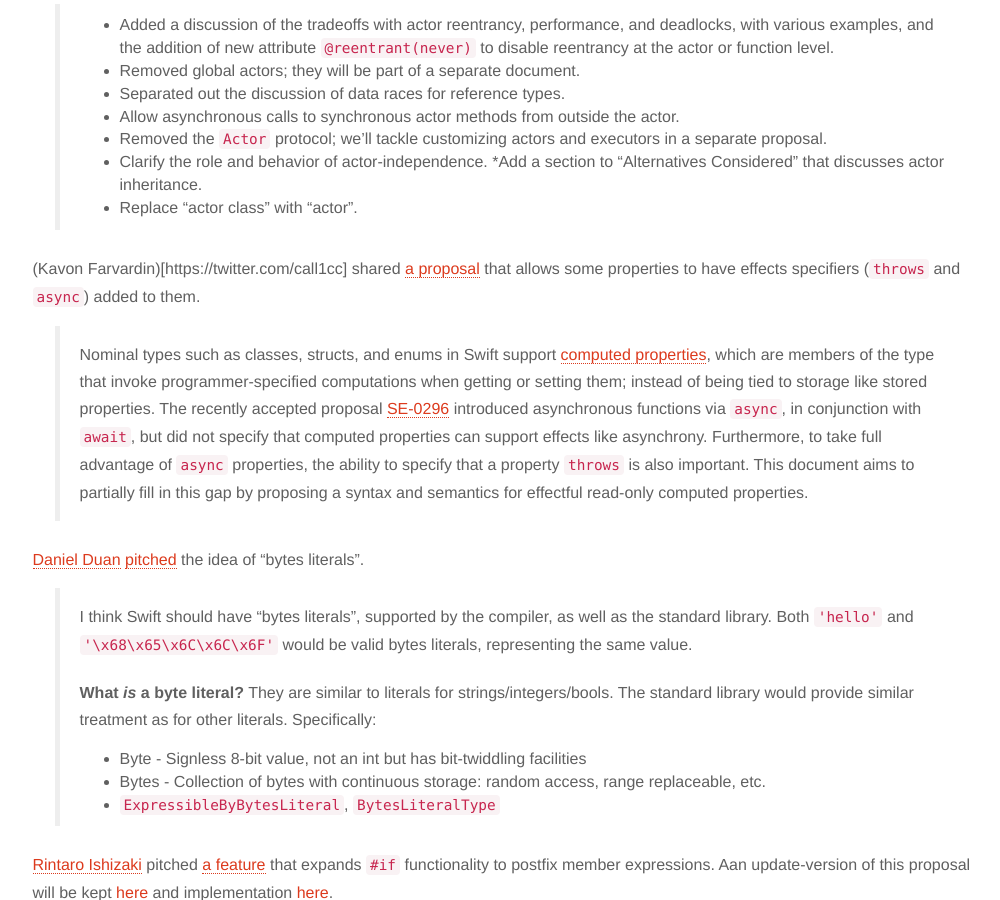
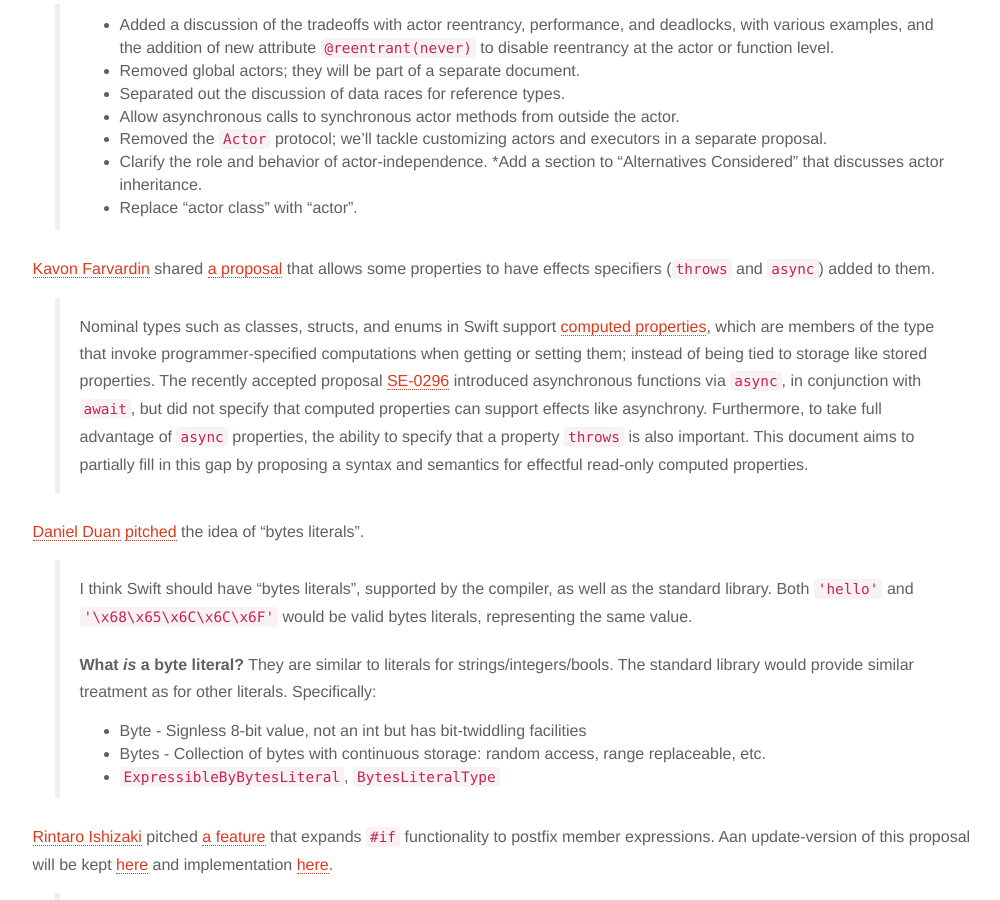
Before and after one commit to SwiftWeekly/swiftweekly.github.io, a Jekyll site: the page built from _posts/2021-01-28-issue-177.md, in a window 1280 px wide and 900 px high, scrolled down 3769 px. Shown: the whole window, without its empty margins (135-1135 px from the left). Built offline with Jekyll 4.4.1, drawn with Linux system fonts in a browser that asks for light colours.

Commit message:
Fix markdown link syntax. (#592)
Co-authored-by: Kristaps Grinbergs <fassko@gmail.com>

```diff
--- a/_posts/2021-01-28-issue-177.md
+++ b/_posts/2021-01-28-issue-177.md
@@ -114,7 +114,7 @@ to the respective protocols.
 > *Add a section to "Alternatives Considered" that discusses actor inheritance.
 > * Replace "actor class" with "actor".
 
-(Kavon Farvardin)[https://twitter.com/call1cc] shared [a proposal](https://forums.swift.org/t/pitch-effectful-read-only-properties/44090) that allows some properties to have effects specifiers (`throws` and `async`) added to them.
+[Kavon Farvardin](https://twitter.com/call1cc) shared [a proposal](https://forums.swift.org/t/pitch-effectful-read-only-properties/44090) that allows some properties to have effects specifiers (`throws` and `async`) added to them.
 
 > Nominal types such as classes, structs, and enums in Swift support [computed properties](https://docs.swift.org/swift-book/LanguageGuide/Properties.html), which are members of the type that invoke programmer-specified computations when getting or setting them; instead of being tied to storage like stored properties. The recently accepted proposal [SE-0296](https://github.com/kavon/swift-evolution/blob/main/proposals/0296-async-await.md) introduced asynchronous functions via `async`, in conjunction with `await`, but did not specify that computed properties can support effects like asynchrony. Furthermore, to take full advantage of `async` properties, the ability to specify that a property `throws` is also important. This document aims to partially fill in this gap by proposing a syntax and semantics for effectful read-only computed properties.
 
```
